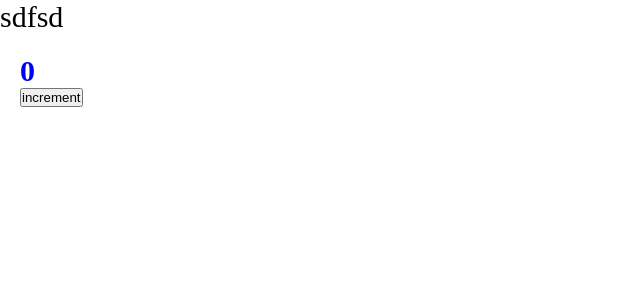
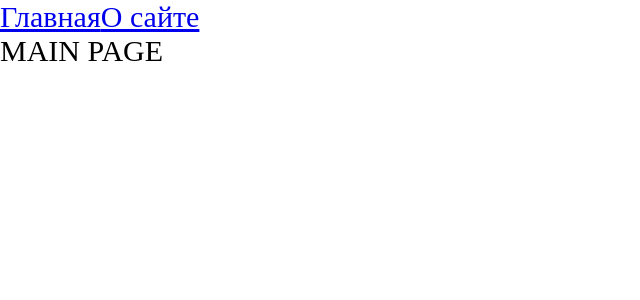
Before and after one commit to Dormeh/article_posting_site, a React app: page / in a window 1280 px wide. Shown: the top 300 px of the page, without its empty margins (0-640 px from the left). Built offline with nearby package versions, Linux system fonts and the light colour scheme.

Commit message:
Adds routing and lazy loading

```diff
--- a/src/App.tsx
+++ b/src/App.tsx
@@ -1,12 +1,24 @@
-import React from 'react';
+import React, {Suspense} from 'react';
 import {Counter} from "./components/Counter";
 import './index.scss'
+import {Link, Route, Routes} from "react-router-dom";
+import AboutPage from "./pages/AboutPage/AboutPage";
+import MainPage from "./pages/MainPage/MainPage";
+import {AboutPageAsync} from "./pages/AboutPage/AboutPage.async";
+import {MainPageAsync} from "./pages/MainPage/MainPage.async";
 
 const App = () => {
     return (
         <div className="app">
-            sdfsd
-            <Counter/>
+            <Link to={'/'}>Главная</Link>
+            <Link to={'/about'}>О сайте</Link>
+            <Suspense fallback={<div>Loading...</div>}>
+                <Routes>
+                    <Route path={'/about'} element={<AboutPageAsync />}></Route>
+                    <Route path={'/'} element={<MainPageAsync />}></Route>
+                </Routes>
+            </Suspense>
+
         </div>
     );
 };
--- a/src/index.tsx
+++ b/src/index.tsx
@@ -1,7 +1,10 @@
 import {render} from "react-dom";
 import App from "./App";
+import {BrowserRouter} from "react-router-dom";
 
 render(
-    <App/>,
+    <BrowserRouter>
+        <App/>
+    </BrowserRouter>,
     document.getElementById('root')
 )
--- /dev/null
+++ b/src/pages/AboutPage/AboutPage.async.tsx
@@ -0,0 +1,6 @@
+import {lazy} from "react";
+
+export const AboutPageAsync= lazy(() => new Promise(resolve => {
+    // @ts-ignore
+    setTimeout(() => resolve(import('./AboutPage')), 1500)
+}));
--- /dev/null
+++ b/src/pages/AboutPage/AboutPage.tsx
@@ -0,0 +1,11 @@
+import React from 'react';
+
+const AboutPage = () => {
+    return (
+        <div>
+            ABOUT PAGE
+        </div>
+    );
+};
+
+export default AboutPage;
--- /dev/null
+++ b/src/pages/MainPage/MainPage.async.tsx
@@ -0,0 +1,6 @@
+import {lazy} from "react";
+
+export const MainPageAsync= lazy(() => new Promise(resolve => {
+    // @ts-ignore
+    setTimeout(() => resolve(import('./MainPage')), 1500)
+}));
--- /dev/null
+++ b/src/pages/MainPage/MainPage.tsx
@@ -0,0 +1,11 @@
+import React from 'react';
+
+const MainPage = () => {
+    return (
+        <div>
+           MAIN PAGE
+        </div>
+    );
+};
+
+export default MainPage;
```
Also changed, not shown: tsconfig.json (+21 -2 lines), 1 other file (tests, documents, lock files or other folders).
